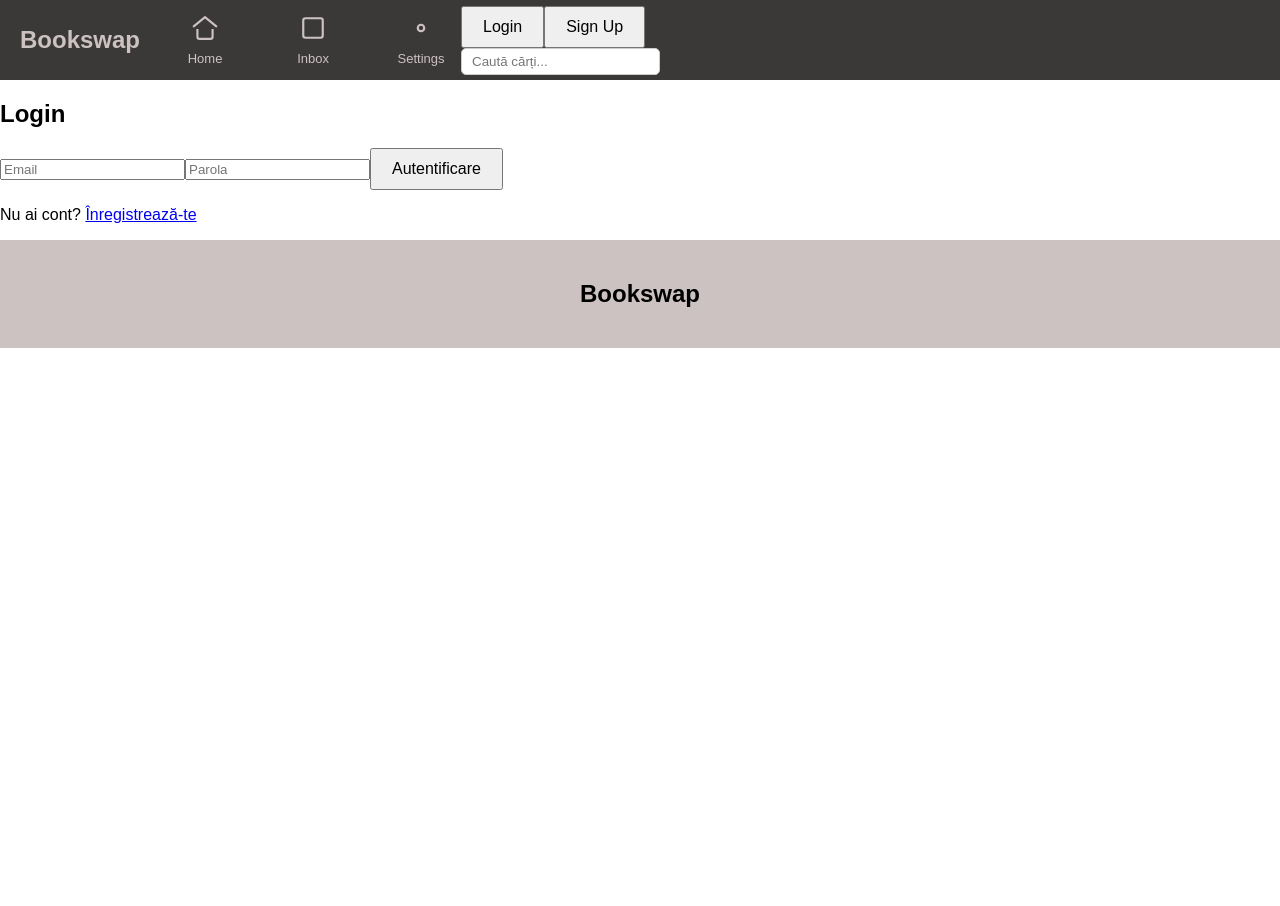
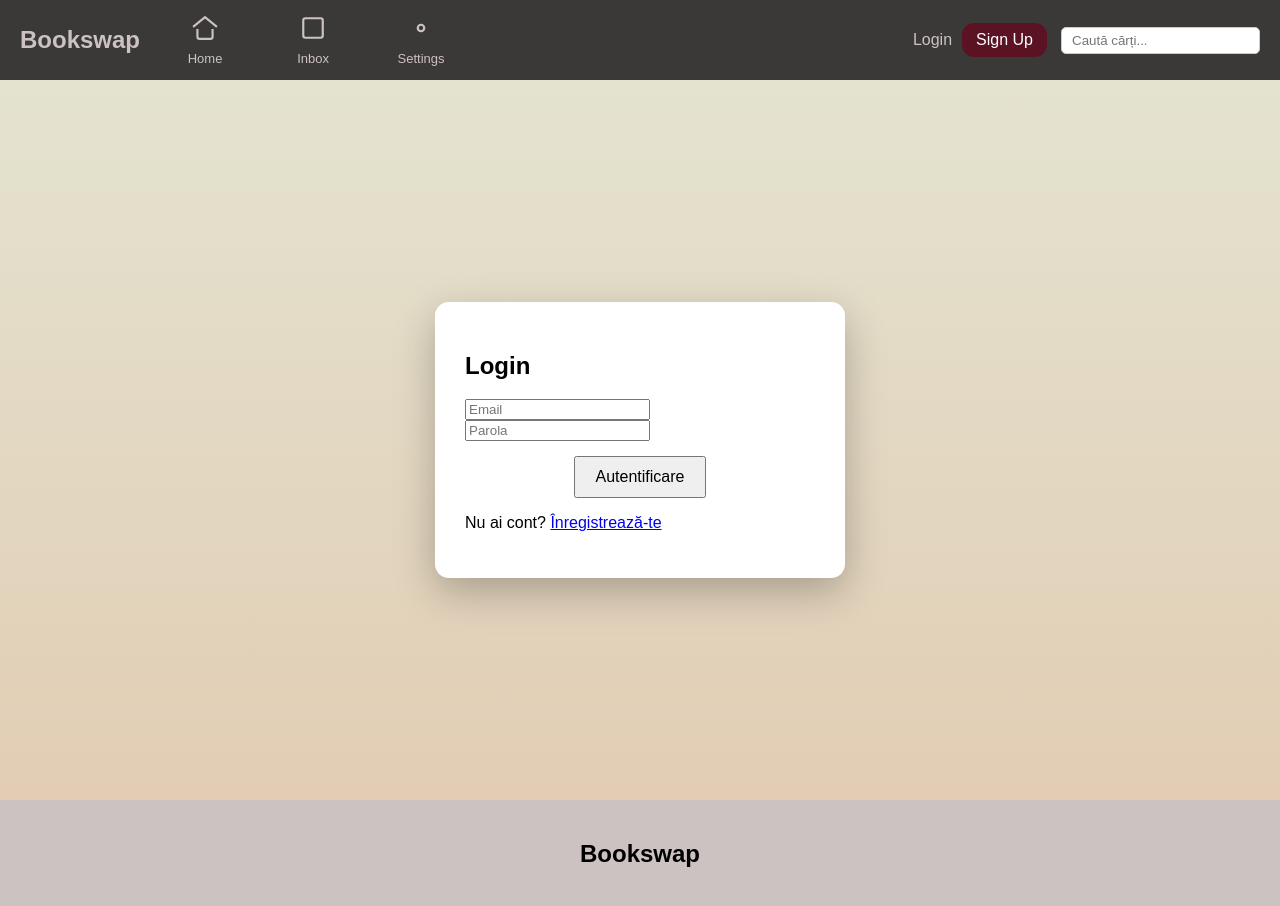
Before and after one commit to laura-er/Frontend, a React app in the folder frontend/: page /login in a window 1280 px wide. Both pictures are taken after a click on the button "Login". Before the commit the page ends 800 px from the top, so only its background shows below. Built offline with nearby package versions, Linux system fonts and the light colour scheme; the HTML template or start-up script is replaced by a standard one.

Commit message:
login styling

```diff
--- a/frontend/src/index.css
+++ b/frontend/src/index.css
@@ -66,10 +66,11 @@ footer {
   gap: 25px; /* distanta intre titlu si iconite */
 }
 
-/* împinge search-ul complet la dreapta */
+/* împinge search-ul complet la dreapta
 .input {
   margin-left: auto;
-}
+} */
+
 .section-title {
   color: #3b3838;
   text-align: left;
@@ -123,3 +124,106 @@ footer {
 .dock button:hover {
   transform: translateY(-5px);
 }
+
+.navbar {
+  padding: 20px;
+  background: #3b3838;
+  color: rgb(204, 194, 194);
+
+  display: flex;
+  justify-content: space-between;
+  align-items: center;
+}
+
+.right-side {
+  display: flex;          /* pune Login, Register și Search pe aceeași linie */
+  align-items: center;    /* le aliniază vertical pe mijloc */
+  gap: 14px;              /* spațiu între Login/Register și Search */
+}
+
+.auth-buttons {
+  display: flex;          /* Login și Register stau unul lângă altul */
+  align-items: center;    /* aliniere pe mijloc */
+  gap: 10px;              /* spațiu între Login și Register */
+}
+
+/* login simplu, ca text */
+.login-btn {
+  padding: 0;             /* scoate padding-ul global de la button */
+  background: transparent;/* fără fundal (arată ca text) */
+  border: none;           /* fără bordură */
+  color: rgb(204, 194, 194); /* culoare ca navbarul */
+  font-size: 16px;        /* mărimea textului */
+  cursor: pointer;        /* cursor tip mână la hover */
+}
+
+/* register ca buton colorat */
+.register-btn {
+  padding: 8px 14px;      /* spațiu în interiorul butonului */
+  background: #5b1324;    /* culoare fundal (burgundy) */
+  color: white;           /* text alb */
+  border: none;           /* fără bordură */
+  border-radius: 12px;    /* colțuri rotunjite */
+  font-size: 16px;        /* mărimea textului */
+  cursor: pointer;        /* cursor mână */
+}
+
+.login-btn:hover {
+  color: white;        /* text mai luminos când treci cu mouse-ul */
+  opacity: 1.0;        /* puțin efect de luminare */
+}
+
+.register-btn:hover {
+  background: #7a1b33; /* culoare puțin mai deschisă la hover */
+}
+
+.login-btn,
+.register-btn {
+  display: inline-block;          /* IMPORTANT — permite transform */
+  transition: transform 0.2s ease, background 0.2s ease, color 0.2s ease;
+}
+
+.login-btn:hover,
+.register-btn:hover {
+  transform: translateY(-5px);
+}
+
+.auth-container {
+  min-height: calc(100vh - 80px);  /* ocupă ecranul minus navbar */
+  display: flex;
+  justify-content: center;         /* centru orizontal */
+  align-items: center;             /* centru vertical */
+}
+
+.auth-card {
+  background: white;
+  padding: 30px;
+  border-radius: 14px;
+  box-shadow: 0 8px 25px rgba(0,0,0,0.15);
+  width: 350px;
+}
+
+.auth-container {
+  min-height: calc(100vh - 80px);
+  display: flex;
+  justify-content: center;
+  align-items: center;
+  background: linear-gradient(to bottom, #e4e3d0, #e2cdb4);
+}
+
+.auth-card {
+  background: white;
+  padding: 30px;
+  border-radius: 14px;
+  box-shadow: 0 14px 40px rgba(0,0,0,0.25);
+  width: 350px;
+}
+
+.auth-card {
+  backdrop-filter: blur(4px);
+}
+
+.auth-card button {
+  display: block;
+  margin: 15px auto;   /* centru orizontal */
+}
--- a/frontend/src/styles/global.css
+++ b/frontend/src/styles/global.css
@@ -148,3 +148,9 @@ footer {
 .dock button:hover {
   transform: translateY(-5px);
 }
+
+.navbar {
+  display: flex;
+  justify-content: space-between;
+  align-items: center;
+}
```
